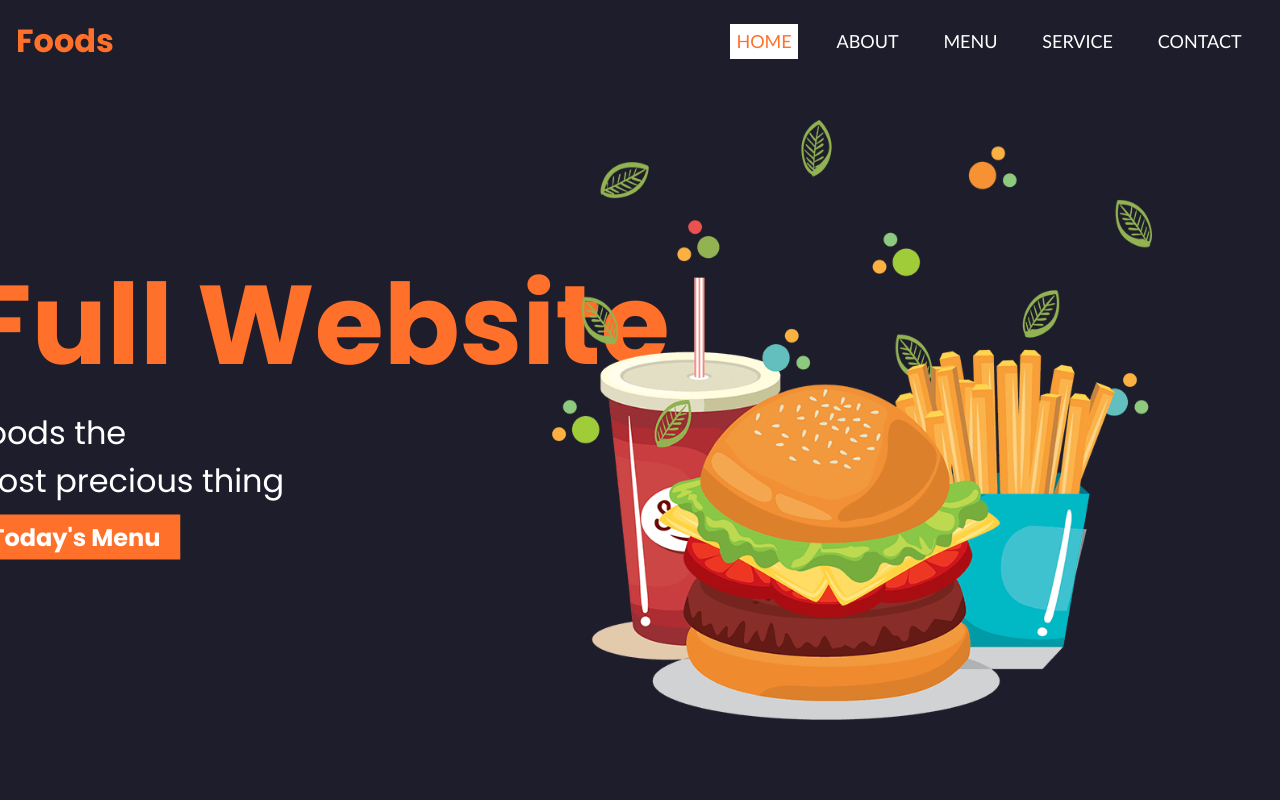
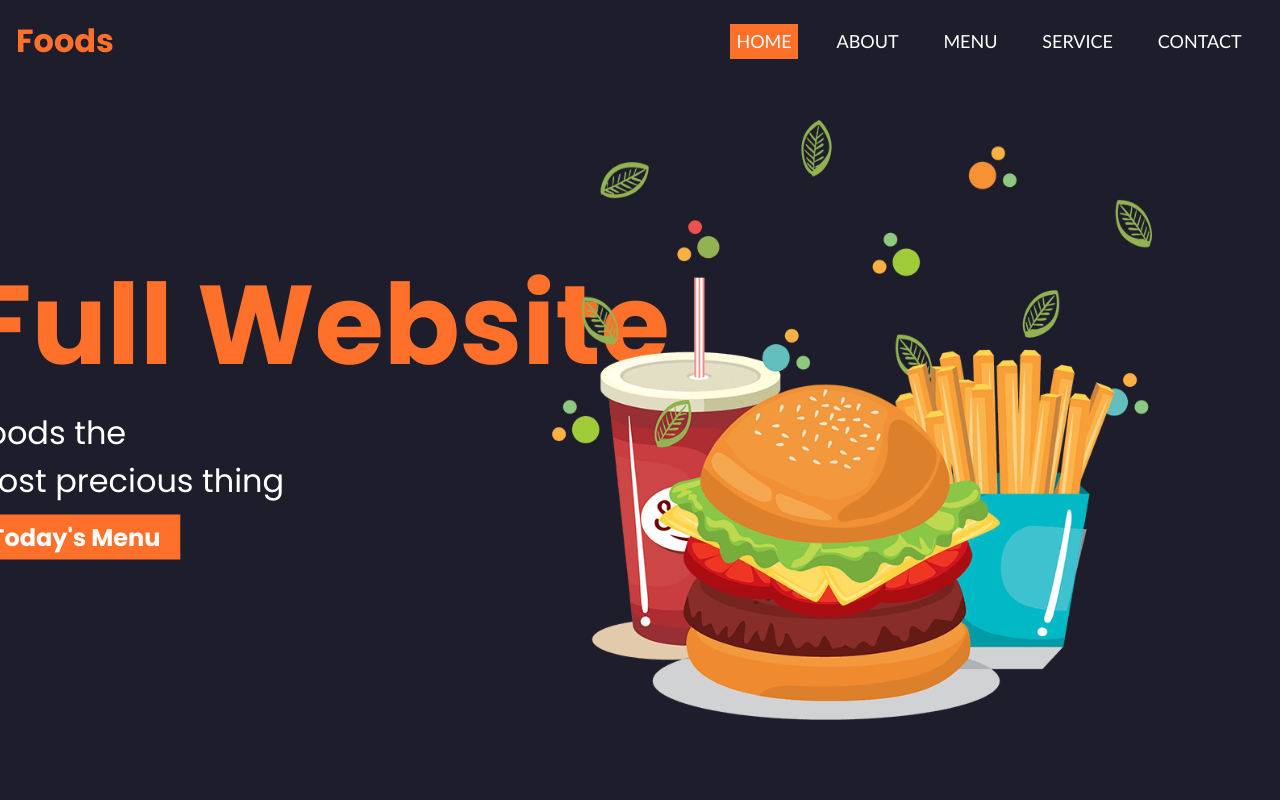
Before and after one commit to Juanfrxz/Hamburgueseria, a plain HTML site: page index.html in a window 1280 px wide. In both pictures the pointer is over the item "HOME". Shown: the top 800 px of the page. Drawn offline with nearby package versions, Linux system fonts and the light colour scheme.

Commit message:
feat: :sparkles: update

```diff
--- a/css/style.css
+++ b/css/style.css
@@ -72,8 +72,8 @@ li.nav-link {
 }
 
 li.nav-link:hover {
-  background-color: white;
-  color: #ff702a;
+  background-color: #ff702a;
+  color: white;
 }
 
 li.nav-link a {
--- a/index.html
+++ b/index.html
@@ -166,6 +166,6 @@
             </div>
         </div>
     </footer>
-    </section>
+    <script src="/js/index.js"></script>
 </body>
 </html>
```
Lines whose indentation alone changed are shown as unchanged.
